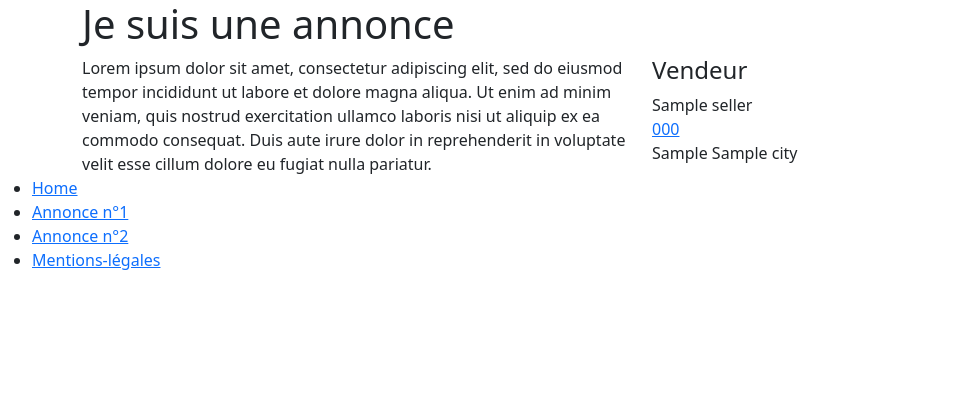
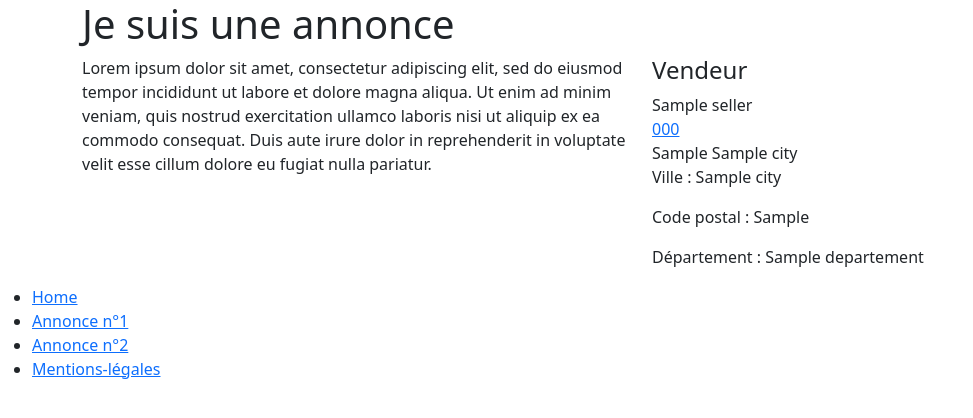
Before and after one commit to Nigialro/lemauvaiscoin, a Symfony app: template templates/default/ad.display.html.twig in a window 1280 px wide. Shown: the top 418 px of the page, without its empty margins (0-973 px from the left). Run offline with Twig, Linux system fonts and the light colour scheme; the template is opened without the code that fills it: most values are stand-ins (such as "Sample title", 1, 10 or a date in 2020); some libraries are stand-ins or nearby versions.

Commit message:
Le Mauvais Coin

```diff
--- a/src/Controller/DefaultController.php
+++ b/src/Controller/DefaultController.php
@@ -2,6 +2,7 @@
 
 namespace App\Controller;
 
+use App\services\CityService;
 use App\services\ExampleService;
 use Doctrine\ORM\EntityManagerInterface;
 use Symfony\Bundle\FrameworkBundle\Controller\AbstractController;
@@ -22,9 +23,11 @@ class DefaultController extends AbstractController
     #[Route('/annonce/{id}', name: 'ads.display.simple', requirements: ['id' => '^\d+'])]
     public function displaySimple(
         ExampleService $exampleService,
+        CityService $cityService,
         int $id
     ): Response {
         $seller = $exampleService->getSeller();
+        $cityInfos = $cityService->getCity($seller['cp']);
 
         dump($seller);
         die;
@@ -32,6 +35,7 @@ class DefaultController extends AbstractController
         return $this->render('default/ad.display.html.twig', [
             'controller_name' => 'DefaultController',
             'seller' => $seller,
+            'cityInfos' => $cityInfos,
         ]);
     }
 
--- a/templates/default/ad.display.html.twig
+++ b/templates/default/ad.display.html.twig
@@ -28,6 +28,17 @@
                         {{ seller.cp }} {{ seller.city }}
                     </div>
                 </div>
+                <div id="city_infos">
+                    <div id="city">
+                        <p>Ville : {{ cityInfos.city }}</p>
+                    </div>
+                    <div id="cp">
+                        <p>Code postal : {{ cityInfos.cp }}</p>
+                    </div>
+                    <div id="city">
+                        <p>Département : {{ cityInfos.departement }}</p>
+                    </div>
+                </div>
             </div>
         </div>
     </div>
```
Also changed, not shown: src/services/CityService.php (+22 -11 lines).
